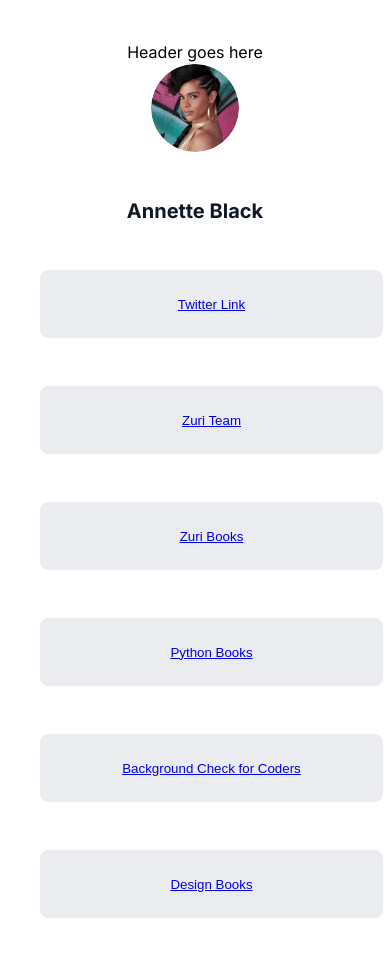
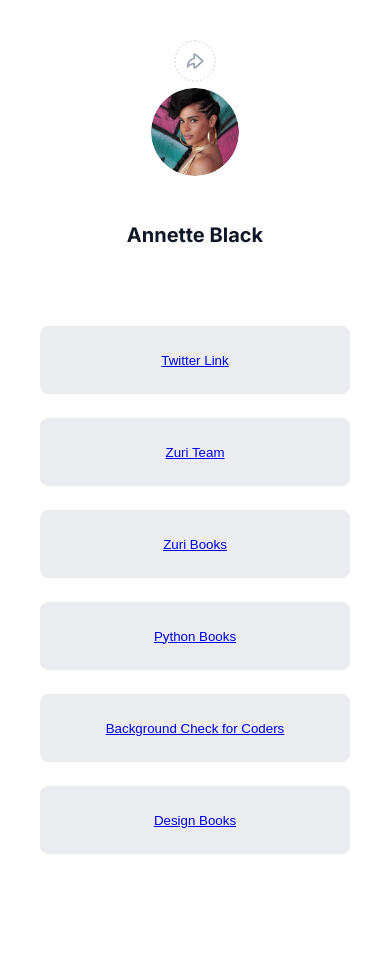
Before and after one commit to Sarbeng/frontend_zuri, a React (Vite) app: page / in a window 390 px wide. Shown: the top 956 px of the page. Built offline with nearby package versions, Linux system fonts and the light colour scheme.

Commit message:
style the share icon in the header component

```diff
--- a/src/App.css
+++ b/src/App.css
@@ -5,7 +5,7 @@
   text-align: center;
 }
 
-.logo {
+/* .logo {
   height: 6em;
   padding: 1.5em;
   will-change: filter;
@@ -34,7 +34,7 @@
 
 .card {
   padding: 2em;
-}
+} */
 
 .read-the-docs {
   color: #888;
--- a/src/components/Header.jsx
+++ b/src/components/Header.jsx
@@ -1,9 +1,10 @@
 import React from "react";
+import share from '../assets/share_button.svg'
 
 export default function Header(){
     return(
-        <div>
-         Header goes here
+        <div className="share">
+         <img src= {share} alt="" />
         </div>
     )
 }
--- a/src/components/Links.jsx
+++ b/src/components/Links.jsx
@@ -3,7 +3,7 @@ import slack from '../assets/slack.svg'
 
 export default function Links(props) {
     return (
-        <div>
+        <div className="btn">
 
            <button className="btn-links">
            <a href={props.item.url} className={` links ${props.item.css_id}`}>{props.item.title}</a>
--- a/src/index.css
+++ b/src/index.css
@@ -44,6 +44,7 @@
   display: flex;
   flex-direction: column;
   align-items: center;
+  margin-bottom: 56px;
 }
 
 .profile-img{
@@ -84,17 +85,31 @@
   margin:26px ;
 }
 
+
+
 .btn-links{
   background-color: #EAECF0;
   color: var(--gray-900);
   height: 76px;
-  width: 1152px;
-  margin: 24px 0px;
+  width: 100%;
+  margin-top: 24px;
   border: 1px solid #EAECF0;
-border-radius: 8px;
-padding: 24px 32px;
+  border-radius: 8px;
+  padding: 2rem;
 }
 
+.share img{
+  margin-left: auto;
+  margin-right: 287px;
+  /* background-image: url('./assets/share_button.svg'); */
+}
+
+/* @media screen and  (min-width:600px)  and (max-width:900px) {
+  .btn-links{
+    width: 543px;
+    height: 76px;
+  }
+} */
 
 
 @media screen and (max-width:600px) {
@@ -106,8 +121,18 @@ padding: 24px 32px;
     display: none;
   }
 
+  .profile{
+    margin-bottom: 32px;
+  }
+
   .btn-links{
-    width: 343px;
+     width: 100%;
     height: 68px;
+    padding: 1rem;
+  }
+
+  .share img{
+    background-image: url('./assets/share_button_mobile.svg');
+    margin-right: 0;
   }
 }
```
Also changed, not shown: src/assets/share_button.svg (added), src/assets/share_button_mobile.svg (added).
